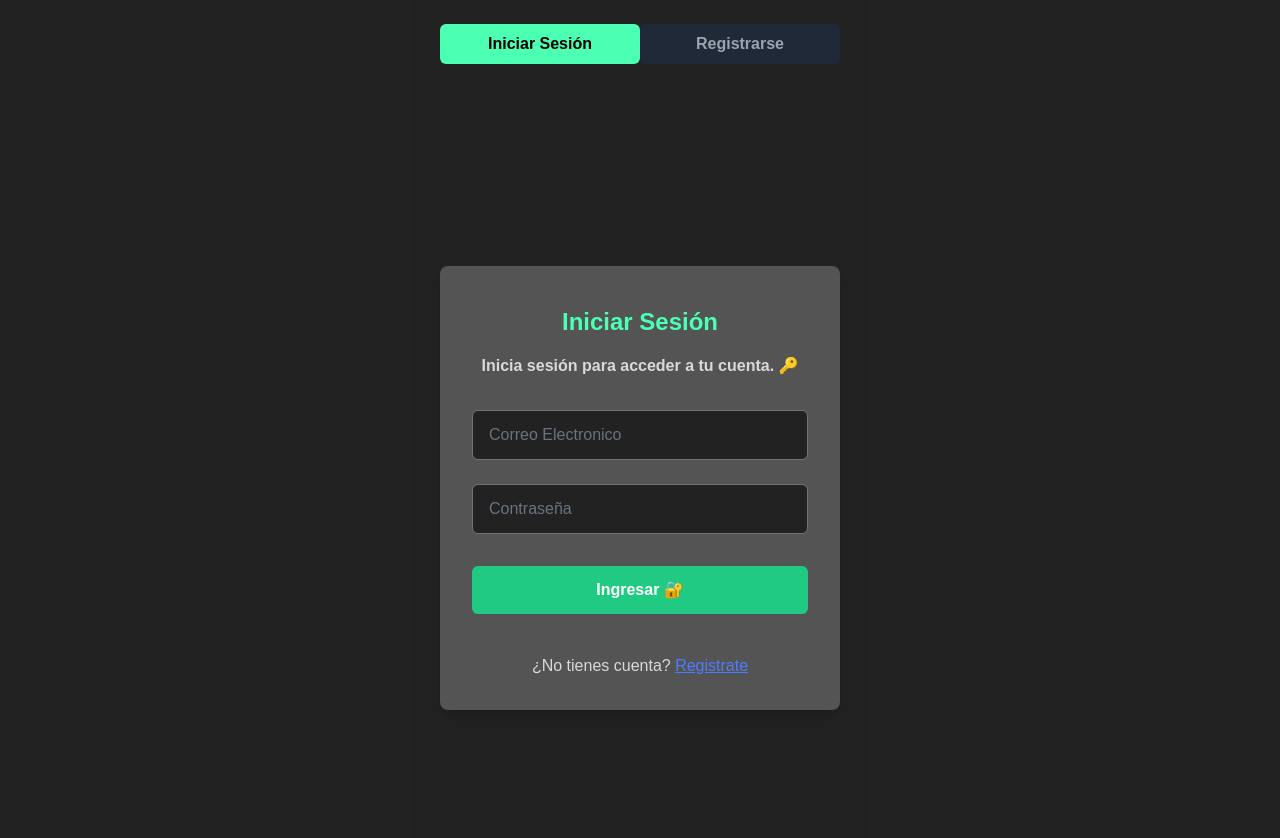
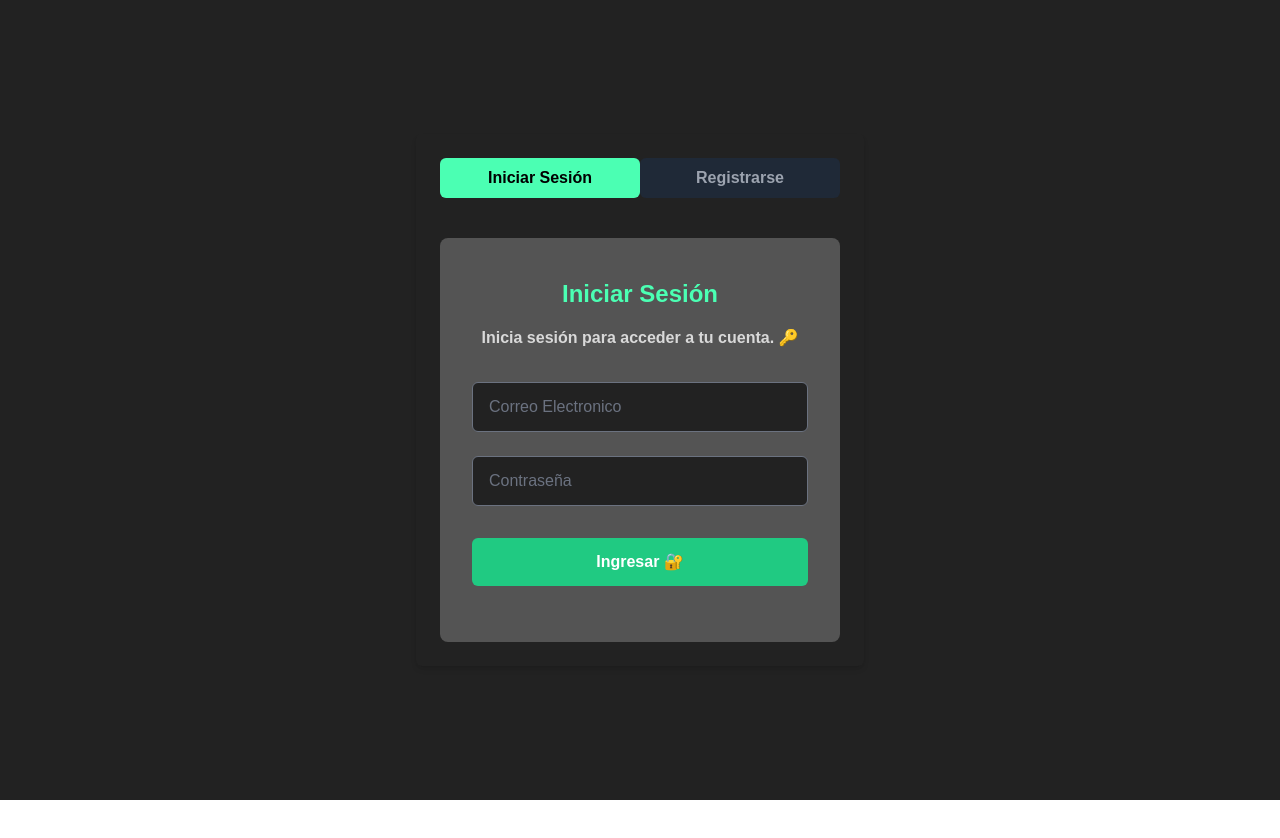
Before and after one commit to DiLucaLucas/pfrontend-final-project, a Vue app: page /login in a window 1280 px wide. Shown: the top 838 px of the page. After the commit the page ends 800 px from the top, so only its background shows below. Built offline with nearby package versions, Linux system fonts and the light colour scheme.

Commit message:
`Fix: LoginComponent` | Se ajusto formulario.

```diff
--- a/src/components/LoginComponent.vue
+++ b/src/components/LoginComponent.vue
@@ -10,8 +10,8 @@ const onLogin = () => {
 
 </script>
 <template>
-  <div class="flex items-center justify-center min-h-screen ">
-    <div class="w-full max-w-md p-8 bg-card-gray rounded-lg shadow-lg">
+  <div class="flex items-center mt-10 justify-center">
+    <div class="w-full max-w-md p-8 bg-card-gray rounded-lg">
       <h2 class="text-2xl font-bold text-center text-primary-green py-2">Iniciar Sesión</h2>
       <p class="text-center text-text-gray mb-8 text-md font-semibold mt-2">
           Inicia sesión para acceder a tu cuenta. 🔑
@@ -20,12 +20,6 @@ const onLogin = () => {
         <input type="email" placeholder="Correo Electronico" v-model="email" class="w-full px-4 py-3 mb-6 text-input-gray bg-almost-black rounded-md focus:outline-none focus:ring focus:ring-secondary-blue">
         <input type="password" placeholder="Contraseña" v-model="password" class="w-full px-4 py-3 mb-8 text-input-gray bg-almost-black rounded-md focus:outline-none focus:ring focus:ring-secondary-blue">
         <button type="submit" class="w-full py-3 mb-6 text-white bg-success-green font-bold rounded-md hover:bg-primary-green hover:text-gray-950 transition-colors">Ingresar 🔐</button>
-        <p class="mt-4 text-center text-text-gray">
-          ¿No tienes cuenta?
-            <button @click="$emit('switchToRegister')" class="text-secondary-blue underline">
-              Registrate
-            </button>
-        </p>
       </form>
     </div>
   </div>
```
